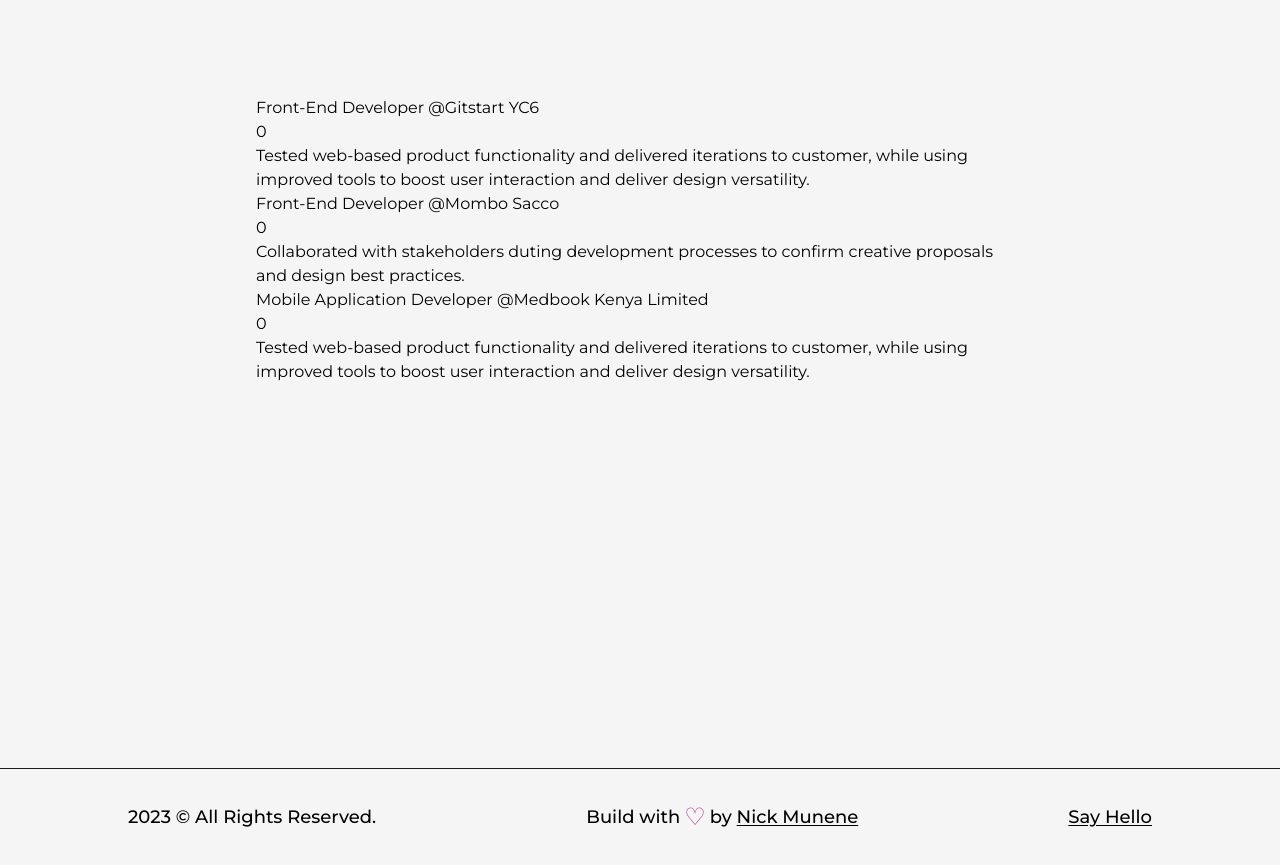
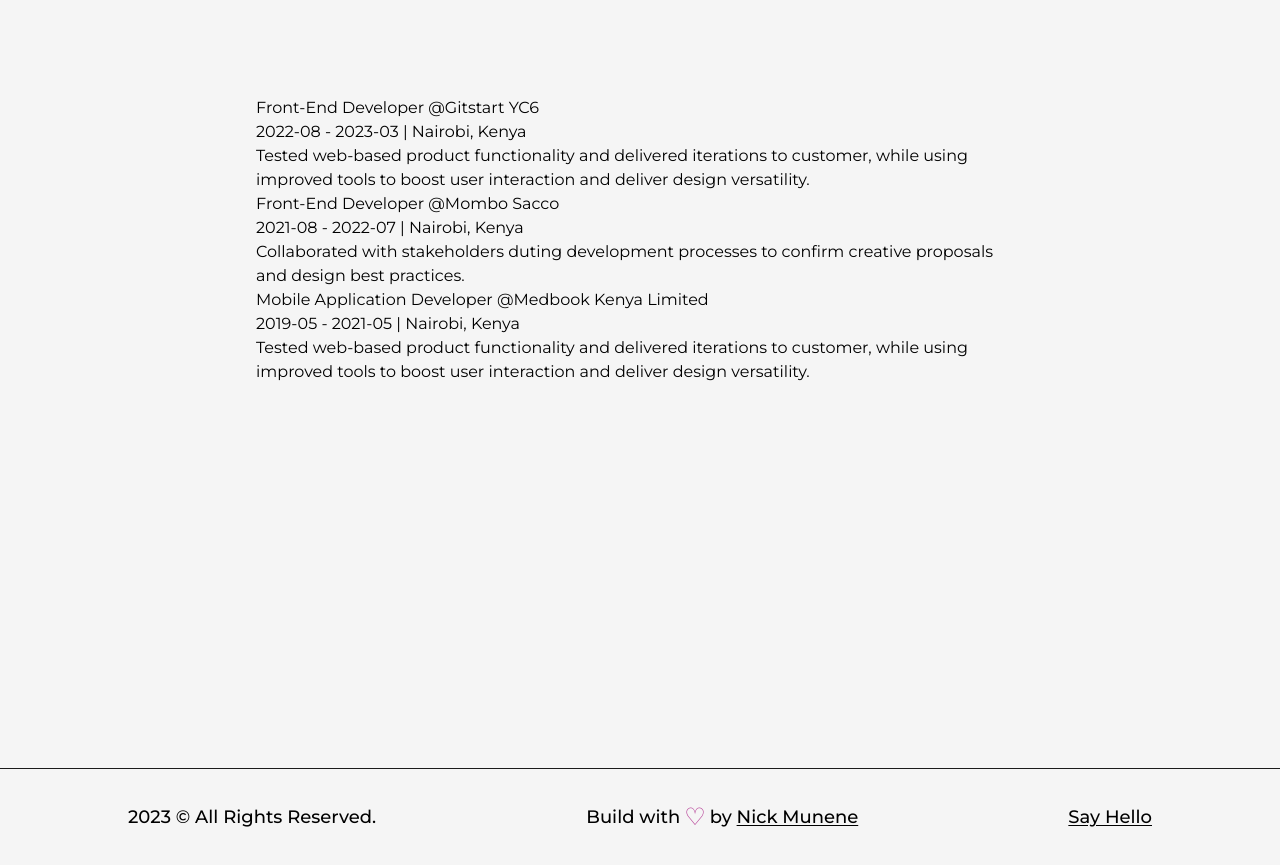
Before and after one commit to NickM101/portfolio, a Next.js app: page /about in a window 1280 px wide. Shown: the part 2680-3545 px from the top of the page. Built offline with nearby package versions, Linux system fonts and the light colour scheme.

Commit message:
work experience

```diff
--- a/src/components/Experience.js
+++ b/src/components/Experience.js
@@ -7,7 +7,7 @@ const Details = ({ position, company, companyLink, time, address, work }) => {
         <h3>
           {position}&nbsp;<a href={companyLink}>@{company}  </a>
         </h3>
-        <span>{time | address}</span>
+        <span>{time} | {address}</span>
         <p>{work}</p>
       </div>
     </li>
```
